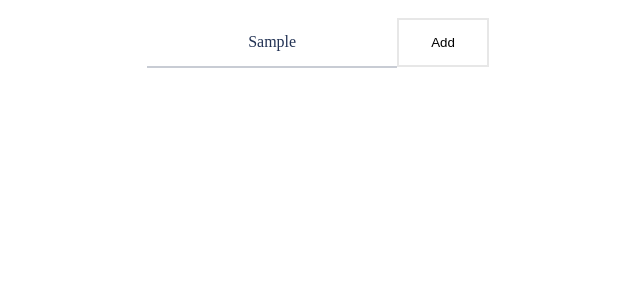
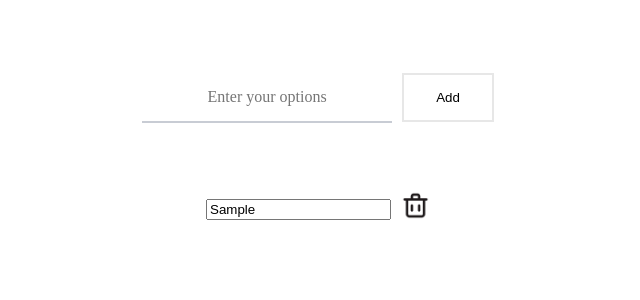
Before and after one commit to sebhellenbrand/group-decision, a React (Create React App) app: page /tasks in a window 1280 px wide. Both pictures are taken after typing "Sample" into the empty fields and a click on the button "Add". Shown: the top 300 px of the page, without its empty margins (322-962 px from the left). Built offline with nearby package versions, Linux system fonts and the light colour scheme.

Commit message:
rerender and focus loss at input fixed

```diff
--- a/src/Home.js
+++ b/src/Home.js
@@ -30,7 +30,6 @@ class Home extends Component {
           onClick={e => (e.target.placeholder = "")}
           onBlur={e => (e.target.placeholder = "Number of participants")}
           onKeyPress={this.handleKeyPress}
-          onChange={this.handleChange}
           type="number"
           placeholder="Number of participants"
           value={this.state.numberOfParticipants}
--- a/src/Tasks.js
+++ b/src/Tasks.js
@@ -2,25 +2,134 @@ import React, { Component } from "react";
 import { CenteredInput } from "./Home";
 import styled from "styled-components";
 import StyledButton from "./atoms/StyledButton";
+import trashcan from "./img/trashcan.png";
+
+const Row = props => {
+  return (
+    <tr>
+      <th>
+        <input
+          id={props.i}
+          style={{ marginTop: "10px" }}
+          onChange={props.handleCorrect}
+          value={props.arrayWithTasks[props.i]}
+        />
+        <StyledImg
+          id={props.i}
+          onClick={props.handleTrashcanClick}
+          src={trashcan}
+          alt="trashcan"
+        />
+      </th>
+    </tr>
+  );
+};
+
+const ListUnit = props => {
+  var rows = [];
+  for (var i = 0; i < props.arrayWithTasks.length; i++) {
+    rows.push(
+      <tbody key={i}>
+        <Row
+          handleCorrect={props.handleCorrect}
+          handleTrashcanClick={props.handleTrashcanClick}
+          arrayWithTasks={props.arrayWithTasks}
+          i={i}
+        />
+      </tbody>
+    );
+  }
+  return (
+    <table style={{ marginLeft: "auto", marginRight: "auto" }}>{rows}</table>
+  );
+};
 
 export default class Tasks extends Component {
+  state = {
+    inputText: "",
+    arrayWithTasks: []
+  };
+
+  handleButtonClick = () => {
+    if (this.state.inputText !== "") {
+      this.setState({
+        arrayWithTasks: [...this.state.arrayWithTasks, this.state.inputText],
+        inputText: ""
+      });
+    }
+    console.log(this.state.arrayWithTasks);
+  };
+
+  handleChange = event => {
+    this.setState({ inputText: event.target.value });
+  };
+
+  handleKeyPress = event => {
+    if (event.key === "Enter") {
+      this.handleButtonClick();
+    }
+  };
+
+  handleTrashcanClick = event => {
+    var list = this.state.arrayWithTasks.slice();
+    var index = event.target.id;
+    list.splice(index, 1);
+    console.log(index);
+    this.setState({ arrayWithTasks: list });
+  };
+
+  handleCorrect = event => {
+    var array = this.state.arrayWithTasks.slice();
+    array[event.target.id] = event.target.value;
+    this.setState({ arrayWithTasks: array });
+  };
+
   render() {
     return (
+      <div>
         <StyledDiv>
           <CenteredInput
             onClick={e => (e.target.placeholder = "")}
             onBlur={e => (e.target.placeholder = "Enter your options")}
             placeholder={"Enter your options"}
-          style={{ display: "initial" }}
+            style={{ display: "inline-block" }}
+            onChange={this.handleChange}
+            value={this.state.inputText}
+            onKeyPress={this.handleKeyPress}
           />
-        <StyledButton buttonText={"Add"} style={{ display: "initial" }} />
+          <StyledButton
+            onClick={this.handleButtonClick}
+            buttonText={"Add"}
+            style={{ display: "inline-block", marginLeft: "10px" }}
+          />
         </StyledDiv>
+
+        <StyledDiv>
+          <ListUnit
+            arrayWithTasks={this.state.arrayWithTasks}
+            handleCorrect={this.handleCorrect}
+            handleTrashcanClick={this.handleTrashcanClick}
+          />
+        </StyledDiv>
+      </div>
     );
   }
 }
 
 const StyledDiv = styled.div`
-  margin: 0 auto;
-  width: 800px;
+    margin-top:5%
+  margin-left: auto;
+  margin-right: auto;
   text-align: center;
 `;
+
+const StyledImg = styled.img`
+  height: 29px;
+  margin-left: 10px;
+  vertical-align: bottom;
+  webkit-transition-duration: 0.4s;
+  transition-duration: 0.4s;
+  :hover {
+    background-color: #e7e7e7;
+  }
+`;
```
Also changed, not shown: src/img/pen.png (added), src/img/trashcan.png (added). Lines whose indentation alone changed are shown as unchanged.
